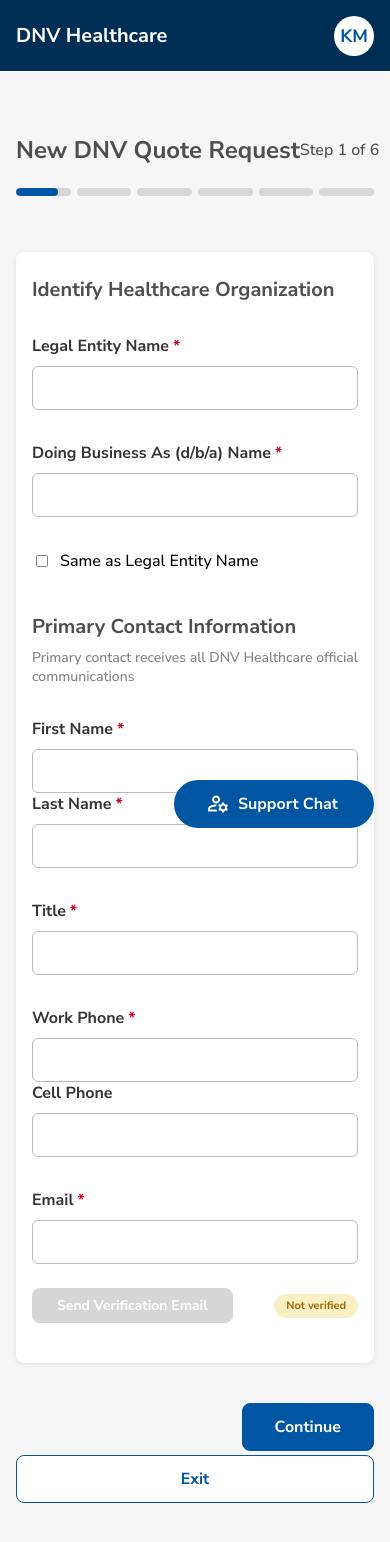
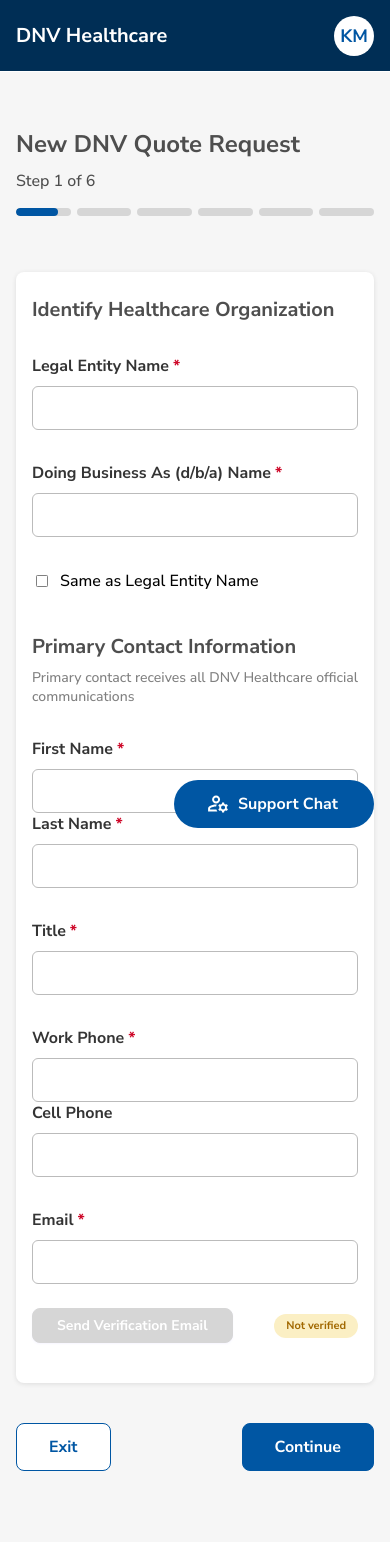
Before and after one commit to Isaacprogi/dnv-healthcare-quote-form, a React (Vite) app: page / in a window 390 px wide. Shown: the top 1542 px of the page. Built offline with nearby package versions, Linux system fonts and the light colour scheme.

Commit message:
chore: refine form styling and components

```diff
--- a/src/components/button/Button.module.css
+++ b/src/components/button/Button.module.css
@@ -7,7 +7,8 @@
   border-radius: 8px;
   font-family: var(--font-base);
   font-weight: var(--fw-bold);
-  white-space: nowrap;
+  white-space: normal;
+  overflow-wrap: anywhere;
   cursor: pointer;
   transition: background-color 120ms ease, border-color 120ms ease, color 120ms ease;
 }
--- a/src/components/checkbox/Checkbox.module.css
+++ b/src/components/checkbox/Checkbox.module.css
@@ -7,7 +7,6 @@
   user-select: none;
 }
 
-/* 20px cell; the Material "check_box" glyph inside is an 11.25px square */
 .control {
   position: relative;
   flex: none;
--- a/src/components/radio/RadioCard.module.css
+++ b/src/components/radio/RadioCard.module.css
@@ -19,7 +19,6 @@
   background: var(--color-blue-tint);
 }
 
-/* Figma "Option / Chosed" */
 .selected,
 .selected:hover {
   background: var(--color-blue-tint);
--- a/src/components/radio/RadioOption.module.css
+++ b/src/components/radio/RadioOption.module.css
@@ -51,6 +51,7 @@
   border-radius: 50%;
   background: var(--color-blue-dark);
   transform: translate(-50%, -50%);
+
 }
 
 .input:focus-visible + .circle {
@@ -63,7 +64,7 @@
   font-weight: var(--fw-bold);
   line-height: normal;
   color: var(--color-black);
-  white-space: nowrap;
+  white-space: normal;
 }
 
 .error .circle {
--- a/src/components/selectfield/SelectField.module.css
+++ b/src/components/selectfield/SelectField.module.css
@@ -15,7 +15,6 @@
   color: var(--color-gray-4);
 }
 
-/* keep the dropdown's option list readable even when the closed control is gray */
 .select option {
   color: var(--color-black);
 }
--- a/src/components/stepheader/StepHeader.module.css
+++ b/src/components/stepheader/StepHeader.module.css
@@ -10,17 +10,18 @@
   display: flex;
   align-items: center;
   justify-content: space-between;
-  height: 44px;
+  flex-wrap: wrap;
+  gap: 10px;
+  min-height: 44px;
   color: var(--color-heading);
   white-space: nowrap;
 }
-
 .title {
   font-size: 32px;
   font-weight: var(--fw-bold);
   line-height: normal;
+  white-space: normal;
 }
-
 .count {
   font-size: 16px;
   font-weight: var(--fw-medium);
@@ -64,7 +65,6 @@
   width: 100%;
 }
 
-/* Figma shows 120px filled inside a 155px segment */
 .active {
   width: 77%;
 }
--- a/src/components/steplayout/StepLayout.module.css
+++ b/src/components/steplayout/StepLayout.module.css
@@ -1,5 +1,3 @@
-/* 992px = 960px content + 16px gutters. Figma spacing: header → progress 40px,
-   progress → card 40px, card → buttons 40px, 56px below the buttons. */
 .layout {
   display: flex;
   flex-direction: column;
@@ -10,7 +8,7 @@
   padding: 40px 16px 56px;
 }
 
-/* Step 1 uses Gray 2 for headings in the Figma frame */
+
 .firstStep {
   --color-heading: var(--color-gray-2);
 }
@@ -23,7 +21,8 @@
 
 .footer {
   display: flex;
-  align-items: flex-start;
+  flex-wrap: wrap;
+  align-items: center;
   justify-content: space-between;
   gap: 4px;
 }
@@ -36,24 +35,9 @@
 .end {
   display: flex;
   gap: 32px;
-  margin-left: auto;
 }
 
 @media (max-width: 480px) {
-  .footer {
-    flex-direction: column-reverse;
-    align-items: stretch;
-  }
-
-  .start,
-  .end {
-    gap: 16px;
-  }
-
-  .start > *,
-  .end > * {
-    flex: 1;
-  }
 }
 
 @media print {
--- a/src/components/summary/Summary.module.css
+++ b/src/components/summary/Summary.module.css
@@ -38,7 +38,6 @@
   transition: transform 150ms ease;
 }
 
-/* Chevron points up when open (Figma default); rotate to point down when collapsed */
 .chevronClosed {
   transform: rotate(180deg);
 }
--- a/src/components/textinput/TextInput.module.css
+++ b/src/components/textinput/TextInput.module.css
@@ -1,5 +1,3 @@
-/* Figma "Input": 44px tall, 1px #BBB border, 6px radius, 14px Medium text.
-   Other controls (select, date) `compose` this class so they stay identical. */
 .input {
   width: 100%;
   height: 44px;
@@ -19,7 +17,6 @@
   opacity: 1;
 }
 
-/* Focused state: 1px #0056A3 stroke */
 .input:focus,
 .input:focus-visible {
   outline: none;
--- a/src/components/uploadfield/UploadField.module.css
+++ b/src/components/uploadfield/UploadField.module.css
@@ -52,7 +52,6 @@
   gap: 8px;
 }
 
-/* Wraps the hidden <input type=file> as the "Select file" Button look */
 .selectButton {
   composes: button primary sm from "../button/Button.module.css";
   display: inline-flex;
--- a/src/steps/Shared.module.css
+++ b/src/steps/Shared.module.css
@@ -1,6 +1,3 @@
-/* Shared layout primitives reused across step files — small, generic
-   grid/row helpers that don't warrant their own component. */
-
 .twoCol {
   display: grid;
   grid-template-columns: 1fr 1fr;
@@ -19,6 +16,7 @@
   display: flex;
   align-items: center;
   justify-content: space-between;
+  flex-wrap: wrap;
   gap: 12px;
   margin-top: -8px;
 }
```
Also changed, not shown: 1 other file (tests, documents, lock files or other folders).
